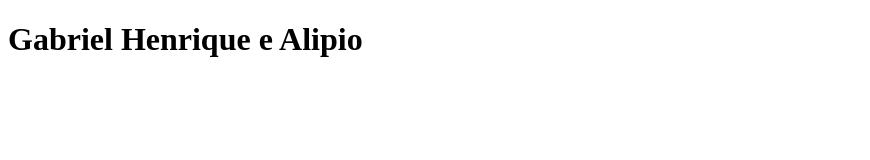
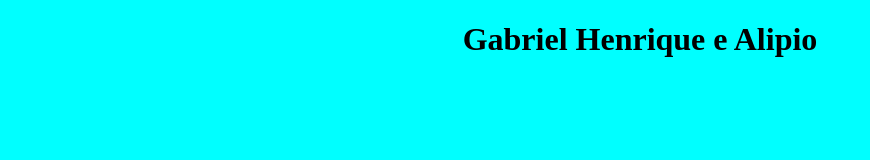
Before and after one commit to gabriell43/pensamntocomputacional2, a plain HTML site: page index.html in a window 1280 px wide. Shown: the whole page, without its empty margins (0-870 px from the left). Drawn offline with Linux system fonts and the light colour scheme.

Commit message:
index.html

```diff
--- a/index.html
+++ b/index.html
@@ -3,6 +3,7 @@
   <head>
     <meta charset="utf-8">
     <title></title>
+    <link rel="stylesheet" href="style.css">
   </head>
   <body>
     <h1>Gabriel Henrique e Alipio</h1>
--- /dev/null
+++ b/style.css
@@ -0,0 +1,6 @@
+body {
+    background-color: cyan;
+}
+h1{
+    text-align: center;color: black;
+}
```
